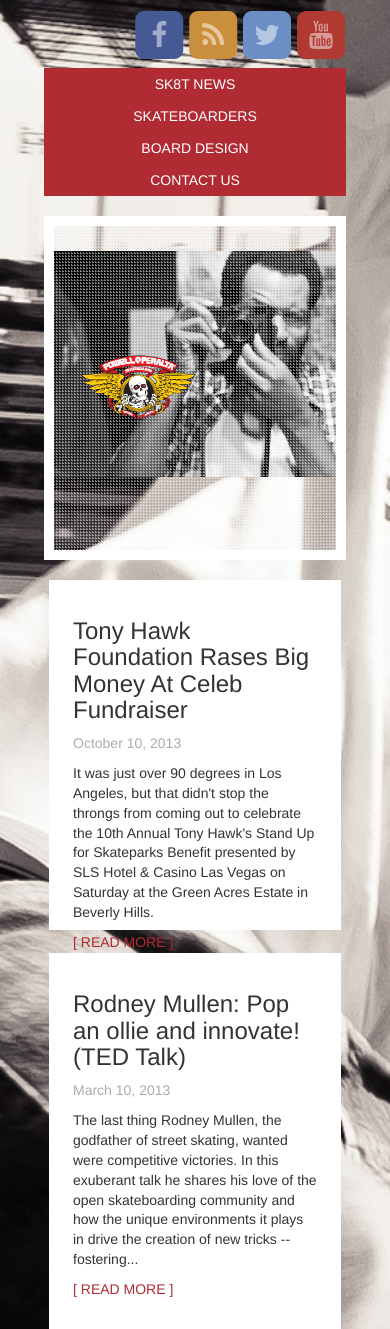
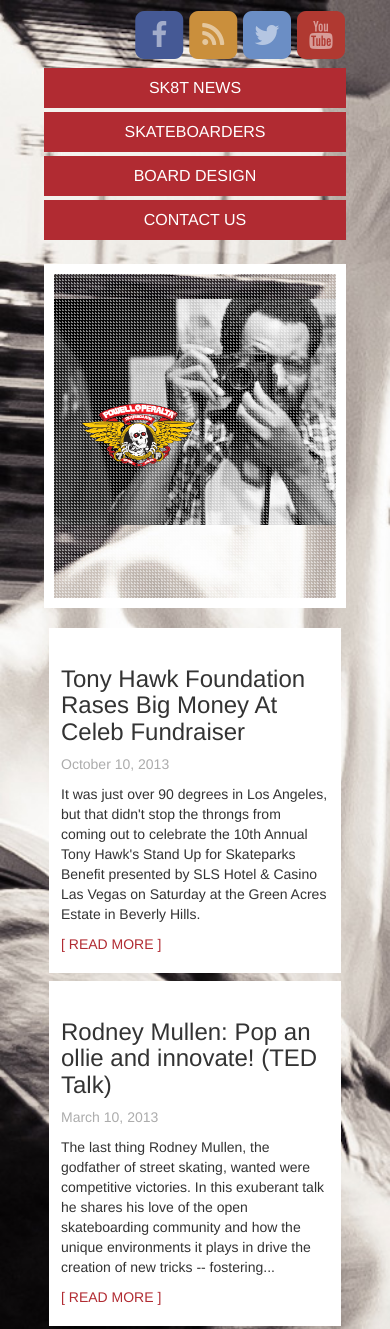
Before and after one commit to bearshuford/2.2-sk8-sass, a plain HTML site: page index.html in a window 390 px wide. Shown: the top 1329 px of the page. Drawn offline with Linux system fonts and the light colour scheme; files whose address does not match are found by name.

Commit message:
added media queries

```diff
--- a/scss/main.scss
+++ b/scss/main.scss
@@ -75,6 +75,15 @@ nav .nav-btn {
          margin: 0px;
          width: 100%;
          height: 100%;
+
+         @media(max-width: 768px){
+            margin-bottom: 4px;
+            font-size: 16px;
+         }
+   }
+
+   @media(max-width: 768px){
+    line-height: 40px;
    }
 
 
@@ -82,6 +91,8 @@ nav .nav-btn {
       content: "";
       font-weight: 600;
    }
+
+
 
 }
 
@@ -145,7 +156,11 @@ nav .nav-btn {
          color: #b12b32;
       }
 
-
+      @media(max-width: 768px){
+         margin-bottom: 8px;
+         padding: 18px 12px;
+         height: auto;
+      }
 
    }
 
```
Also changed, not shown: css/main.css, 1 other file.
